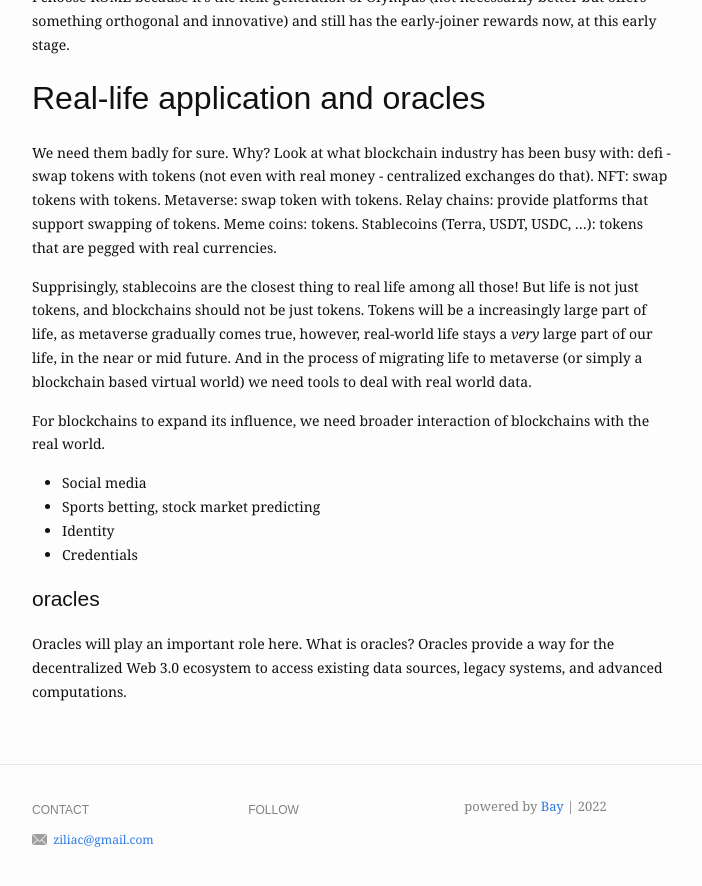
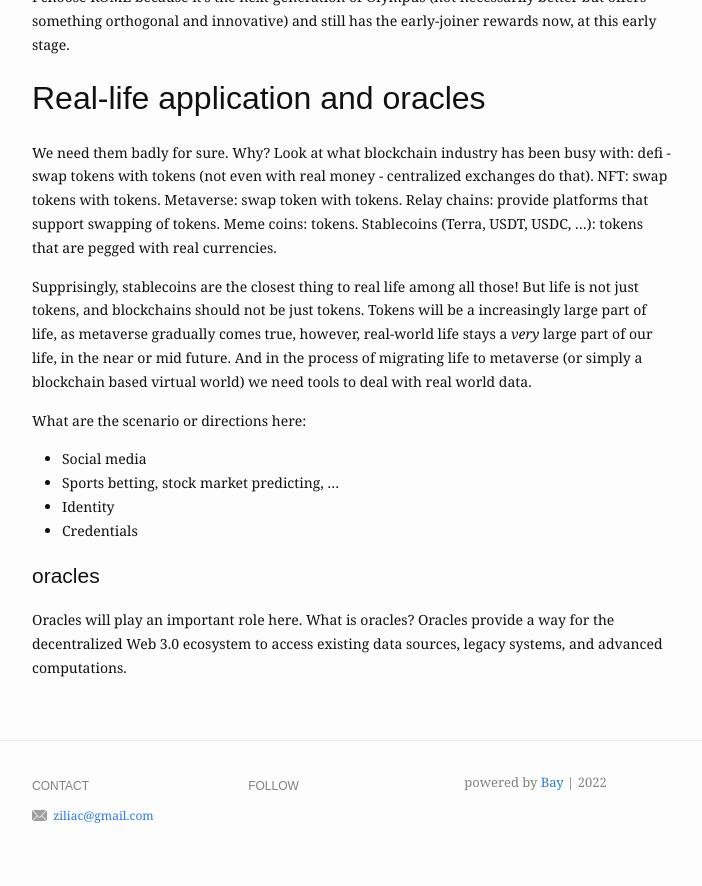
Before and after one commit to idiotekk/idiotekk.github.io, a Jekyll site: the page built from _posts/2021-11-27-blockchain_3.md, in a window 1280 px wide and 900 px high, scrolled down 1349 px. Shown: the top 886 px of the window, without its empty margins (288-990 px from the left). Built offline with Jekyll 4.4.1, drawn with Linux system fonts in a browser that asks for light colours.

Commit message:
Update 2021-11-27-blockchain_3.md

```diff
--- a/_posts/2021-11-27-blockchain_3.md
+++ b/_posts/2021-11-27-blockchain_3.md
@@ -42,9 +42,9 @@ We need them badly for sure. Why? Look at what blockchain industry has been busy
 
 Supprisingly, stablecoins are the closest thing to real life among all those! But life is not just tokens, and blockchains should not be just tokens. Tokens will be a increasingly large part of life, as metaverse gradually comes true, however, real-world life stays a *very* large part of our life, in the near or mid future. And in the process of migrating life to metaverse (or simply a blockchain based virtual world) we need tools to deal with real world data.
 
-For blockchains to expand its influence, we need broader interaction of blockchains with the real world.
+What are the scenario or directions here:
 - Social media
-- Sports betting, stock market predicting
+- Sports betting, stock market predicting, ...
 - Identity
 - Credentials
 
```
